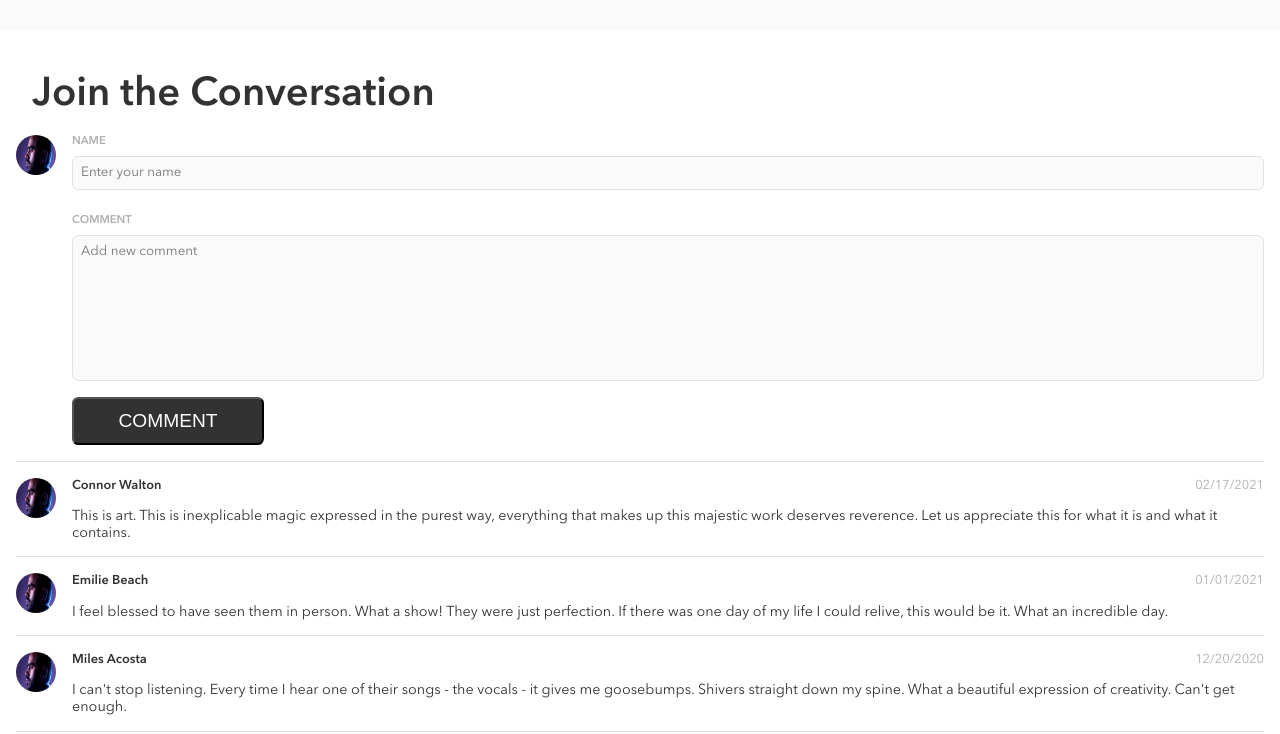
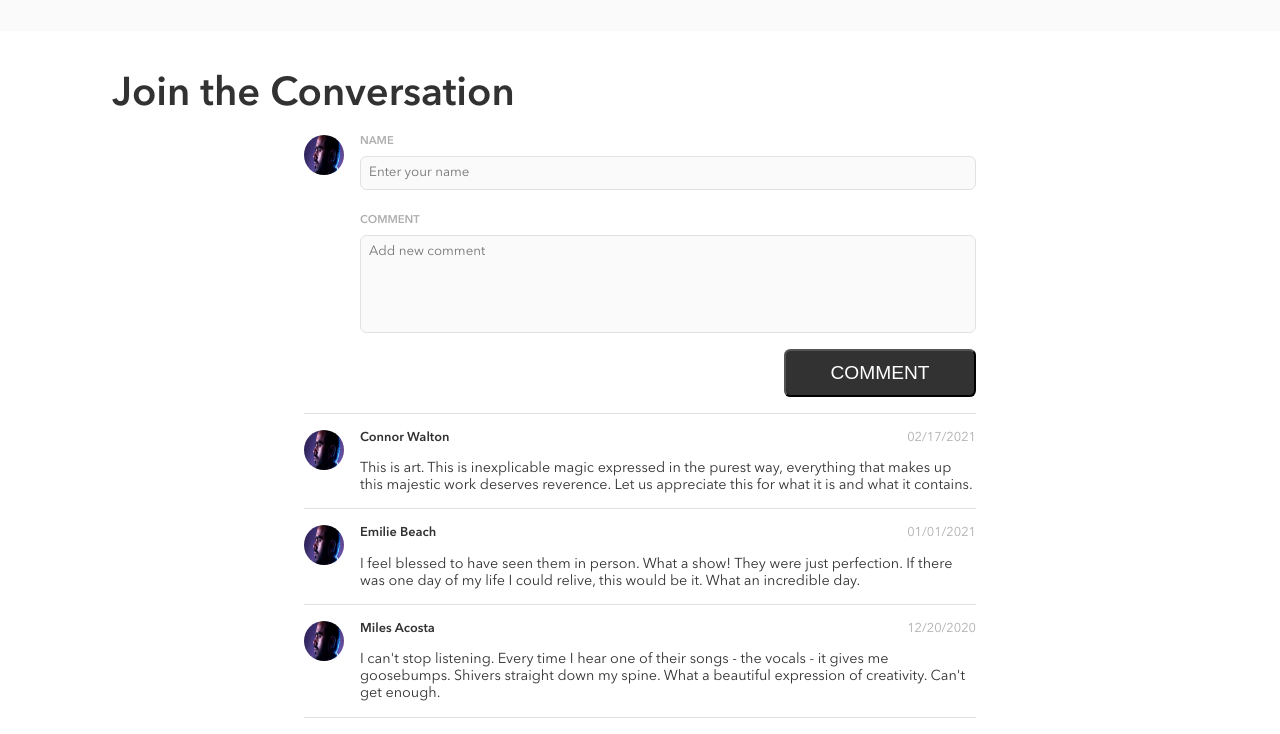
Before and after one commit to christysoso/band-site, a plain HTML site: page index.html in a window 1280 px wide. Shown: the part 2367-3101 px from the top of the page. Drawn offline with Linux system fonts and the light colour scheme.

Commit message:
refractored bio page for responsive design with comments

```diff
--- a/styles/bio.scss
+++ b/styles/bio.scss
@@ -33,6 +33,7 @@
       min-height: 32rem;
       max-height: 32rem;
     }
+
   }
 
   &__title {
@@ -165,12 +166,31 @@
 
 .comments{
   margin:1rem;
+  @include desktop{
+    margin-bottom:3rem;
+  }
 
   &__container{
     display:flex;
     border-bottom: solid 0.1rem $secondary-color-gry;
     margin-top:1rem;
+    @include tablet{
+      margin: 1rem 4rem 2rem 4rem;
+    }
+    @include desktop{
+      margin: 1rem 18rem;
+    }
 
+  }
+
+  &__header{
+    @include tablet{
+    margin-left:2rem;
+  }
+
+  @include desktop{
+    margin-left:6rem;
+  }
   }
 
   &__container--pic{
@@ -204,7 +224,7 @@
 
   &__container--text{
     max-width: 100%;
-    min-height:8rem;
+    min-height:5rem;
     resize:none;
   }
 
@@ -228,12 +248,17 @@
 
     @include tablet {
       width: 12rem;
+
     }
   }
 
   &__container--btncontainer{
     display: flex;
     flex-direction: column;
+
+    @include tablet{
+      align-items:flex-end;
+    }
 
 }
   & .comments-section{
@@ -256,6 +281,7 @@
     border-radius:0.4rem;
   }
 
+
   &__container--username{
     padding:0.5rem;
     font-family: 'NewAvenir';
```
Also changed, not shown: index.html (+0 -3 lines), styles/bio.css, 1 other file.
